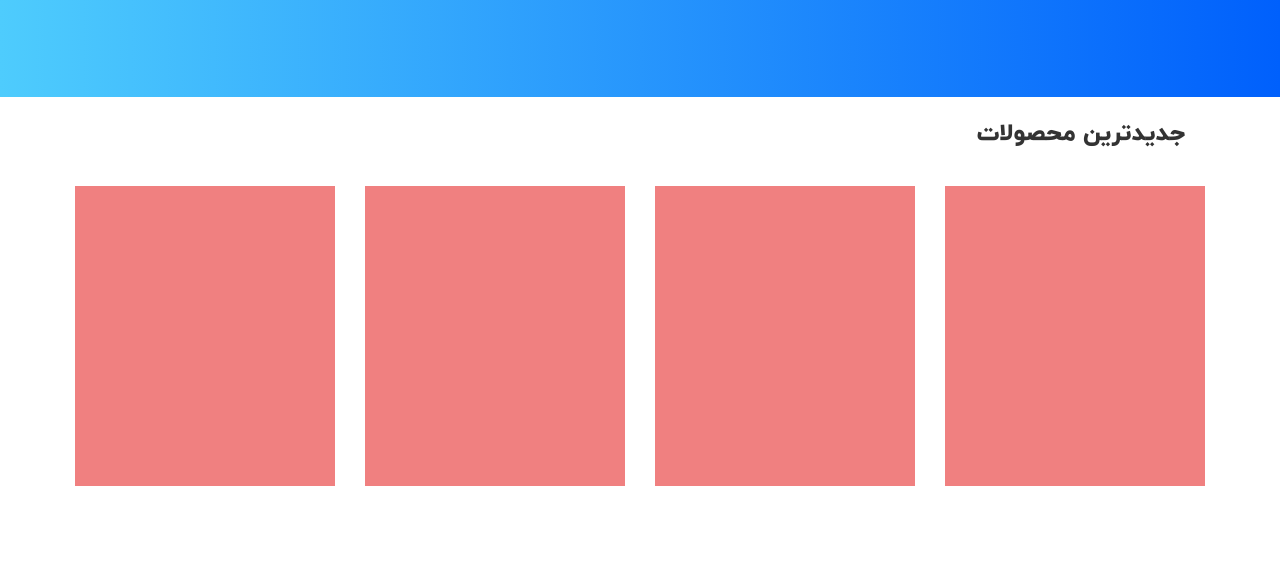
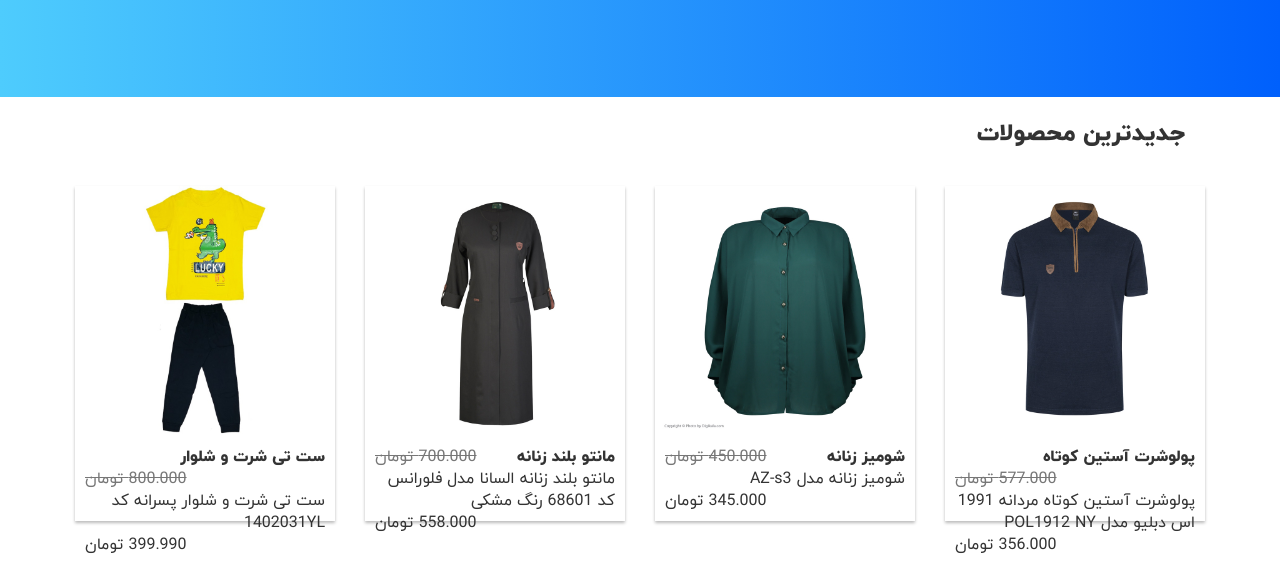
Before and after one commit to amirrajabzadeh/shop_html_css, a plain HTML site: page index.html in a window 1280 px wide. Shown: the part 462-1033 px from the top of the page. Before the commit the page ends 963 px from the top, so only its background shows below. Drawn offline with Linux system fonts and the light colour scheme.

Commit message:
complet section new products

```diff
--- a/assets/css/style.css
+++ b/assets/css/style.css
@@ -159,11 +159,49 @@ a {
 
 .new_products h2 {
   font-weight: 400;
-  margin: 20px ;
+  margin: 20px;
 }
 
 .new_product_card {
-  background-color: lightcoral;
   width: 100%;
-  height: 300px;
+  height: 335px;
+  box-shadow: 0px 2px 3px #bbb;
 }
+
+.new_product_img {
+  width: 100%;
+  height: 250px;
+}
+
+.new_product_img img {
+  width: 100%;
+  height: 100%;
+  object-fit: contain;
+}
+
+.new_product_body {
+  padding: 10px;
+}
+
+.new_product_title {
+  margin: 0;
+  float: right;
+  font-weight: 400;
+}
+
+.new_product_price {
+  margin: 0;
+  float: left;
+  color: #777;
+  text-decoration: line-through;
+}
+
+.new_product_description{
+  margin: 0;
+  float: right;
+}
+
+.new_product_price_off{
+  margin: 0;
+  float: left;
+}
--- a/index.html
+++ b/index.html
@@ -50,16 +50,94 @@
         <div class="container">
           <h2 class="p_15">جدیدترین محصولات</h2>
           <div class="new_product">
-            <div class="new_product_card"></div>
+            <div class="new_product_card">
+              <div class="new_product_img">
+                <img
+                  src="assets/images/NewProducts/dress1.jpg"
+                  alt="Shop Rayan"
+                />
+              </div>
+              <div class="new_product_body">
+                <div>
+                  <p class="new_product_title">پولوشرت آستین کوتاه</p>
+                  <p class="new_product_price">577.000 تومان</p>
+                  <div class="clearfix"></div>
+                </div>
+
+                <div>
+                  <p class="new_product_description">
+                    پولوشرت آستین کوتاه مردانه 1991 اس دبلیو مدل POL1912 NY
+                  </p>
+                  <p class="new_product_price_off">356.000 تومان</p>
+                </div>
+              </div>
+            </div>
           </div>
           <div class="new_product">
-            <div class="new_product_card"></div>
+            <div class="new_product_card">
+              <div class="new_product_img">
+                <img
+                  src="assets/images/NewProducts/dress2.jpg"
+                  alt="Shop Rayan"
+                />
+              </div>
+              <div class="new_product_body">
+                <div>
+                  <p class="new_product_title">شومیز زنانه</p>
+                  <p class="new_product_price">450.000 تومان</p>
+                  <div class="clearfix"></div>
+                </div>
+
+                <div>
+                  <p class="new_product_description">شومیز زنانه مدل AZ-s3</p>
+                  <p class="new_product_price_off">345.000 تومان</p>
+                </div>
+              </div>
+            </div>
           </div>
           <div class="new_product">
-            <div class="new_product_card"></div>
+            <div class="new_product_card">
+              <div class="new_product_img">
+                <img
+                  src="assets/images/NewProducts/dress3.jpg"
+                  alt="Shop Rayan"
+                />
+              </div>
+              <div class="new_product_body">
+                <div>
+                  <p class="new_product_title">مانتو بلند زنانه</p>
+                  <p class="new_product_price">700.000 تومان</p>
+                  <div class="clearfix"></div>
+                </div>
+
+                <div>
+                  <p class="new_product_description">مانتو بلند زنانه السانا مدل فلورانس کد 68601 رنگ مشکی</p>
+                  <p class="new_product_price_off">558.000 تومان</p>
+                </div>
+              </div>
+            </div>
           </div>
           <div class="new_product">
-            <div class="new_product_card"></div>
+            <div class="new_product_card">
+              <div class="new_product_img">
+                <img
+                  src="assets/images/NewProducts/dress4.jpg"
+                  alt="Shop Rayan"
+                />
+              </div>
+              <div class="new_product_body">
+                <div>
+                  <p class="new_product_title">ست تی شرت و شلوار</p>
+                  <p class="new_product_price">800.000 تومان</p>
+                  <div class="clearfix"></div>
+                </div>
+
+                <div>
+                  <p class="new_product_description">ست تی شرت و شلوار پسرانه کد 1402031YL</p>
+                  <p class="new_product_price_off">399.990 تومان</p>
+                </div>
+              </div>
+            </div>
           </div>
         </div>
       </div>
```
Also changed, not shown: assets/images/NewProducts/dress1.jpg (added), assets/images/NewProducts/dress2.jpg (added), assets/images/NewProducts/dress3.jpg (added), assets/images/NewProducts/dress4.jpg (added).
